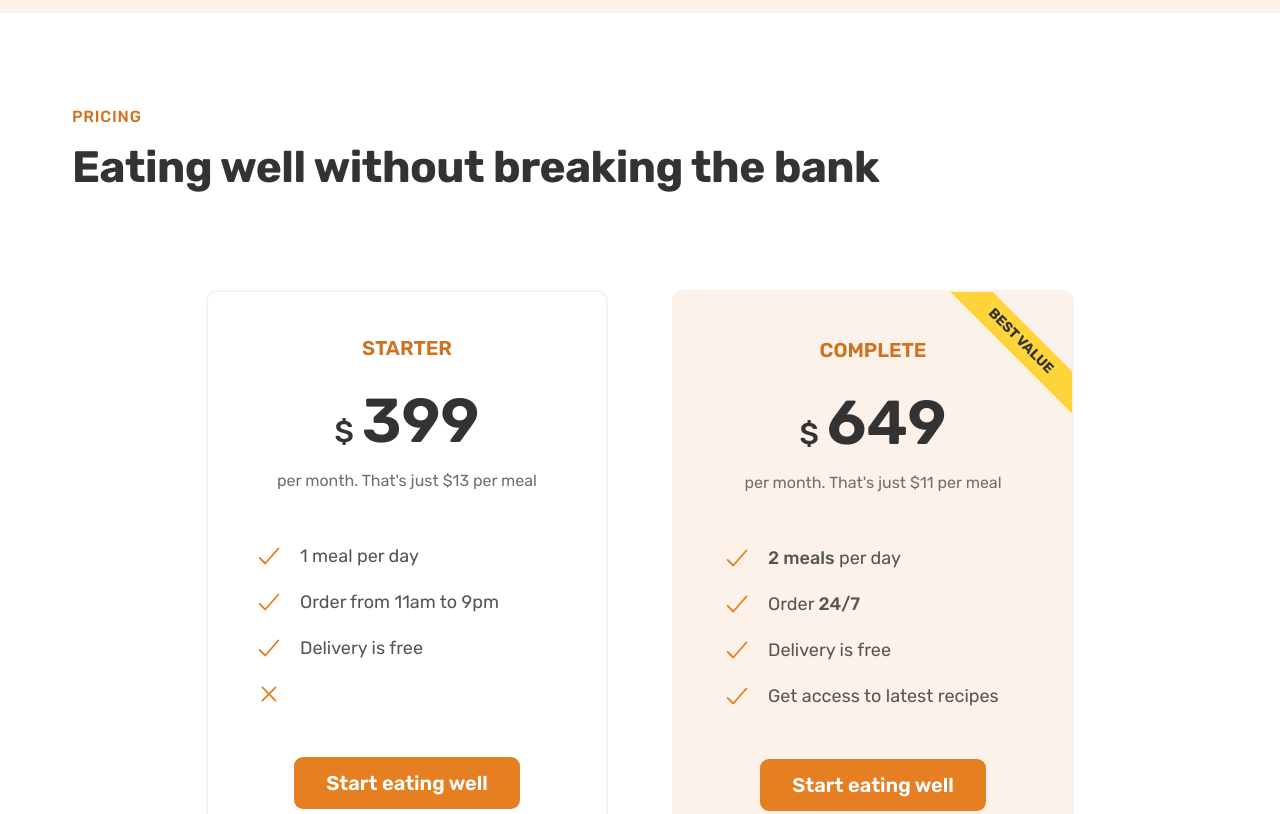
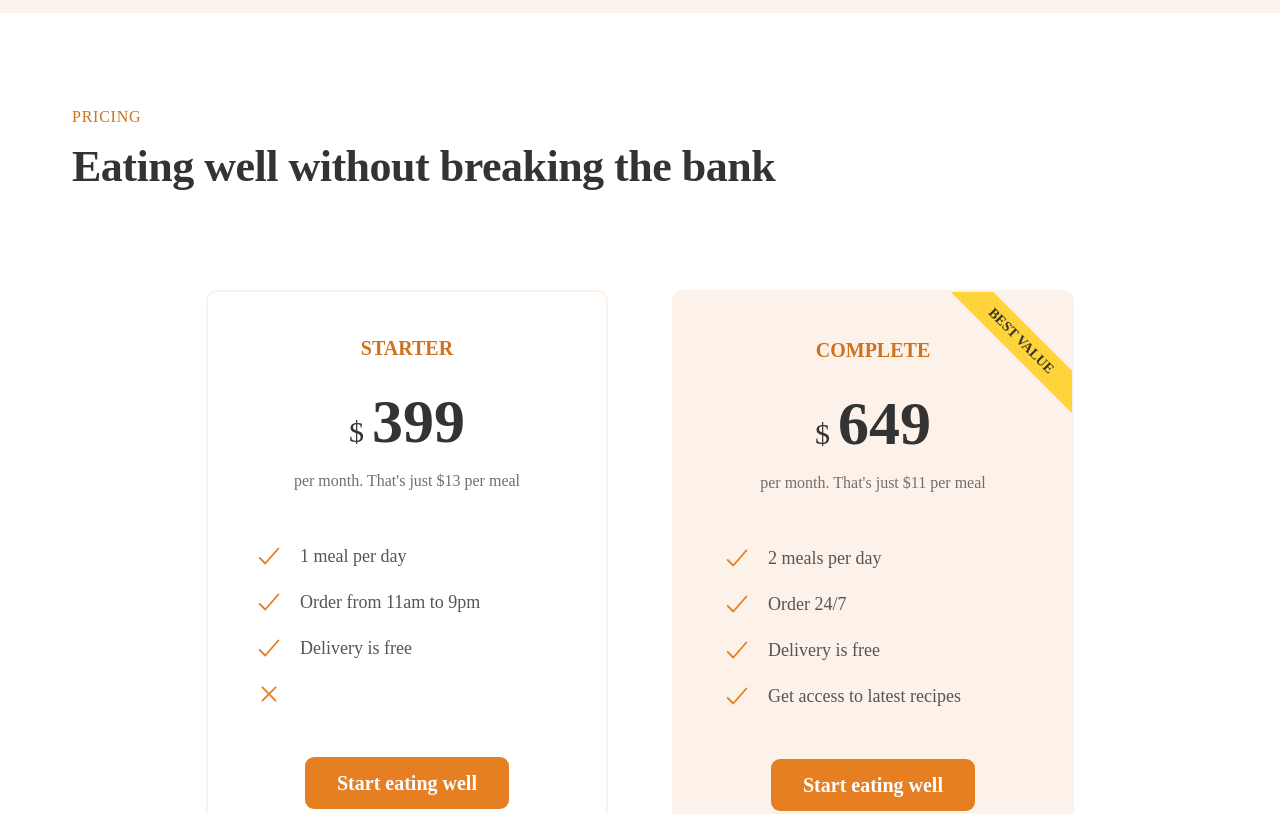
Before and after one commit to l0kokin/Omnifood-website, a plain HTML site: page index.html in a window 1280 px wide. Shown: the part 5255-6069 px from the top of the page. Drawn offline with nearby package versions, Linux system fonts and the light colour scheme; some packages are replaced by stand-ins of ours; a script that the page names is missing.

Commit message:
last commit

```diff
--- a/css/general.css
+++ b/css/general.css
@@ -72,7 +72,7 @@ html {
 }
 
 body {
-  font-family: "Rubik", sans-serif;
+  /* font-family: "Rubik", sans-serif; */
   line-height: 1;
   font-weight: 400;
   color: #555;
```
